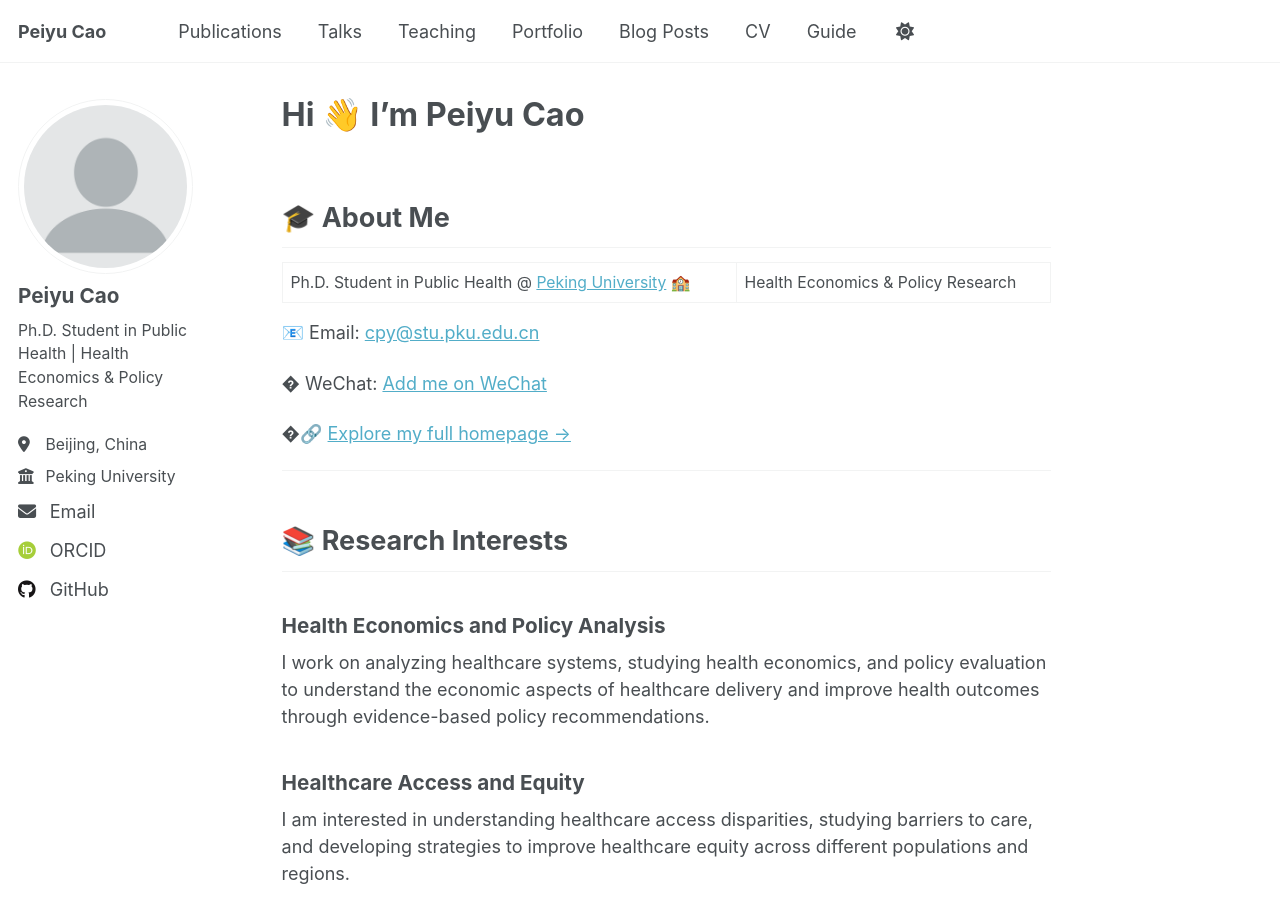
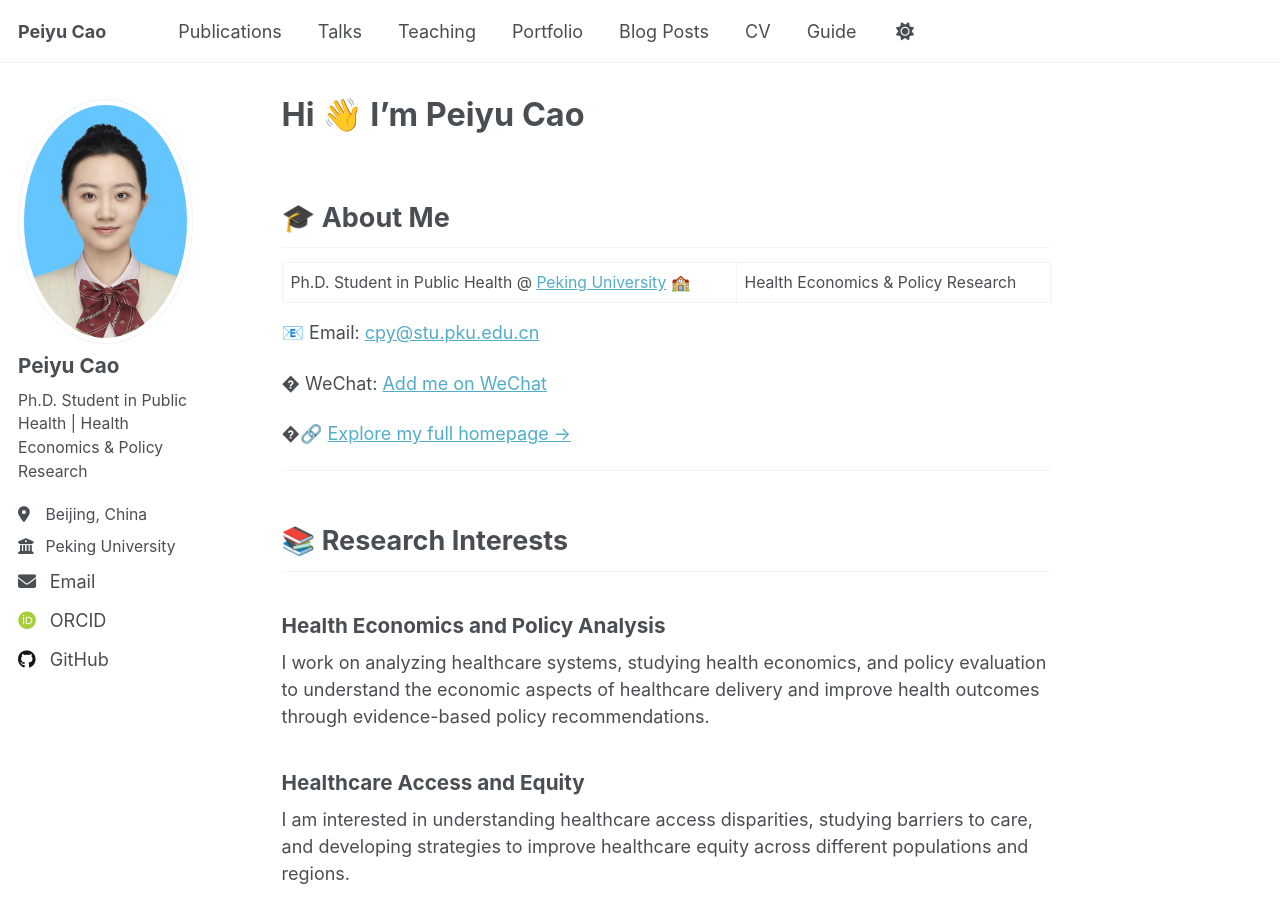
Before and after one commit to Peiyu-Cao/Peiyu-Cao.github.io, a Jekyll site: the page built from _pages/about.md, in a window 1280 px wide and 900 px high. Built offline with Jekyll 4.4.1, drawn with Linux system fonts in a browser that asks for light colours; some web fonts are replaced; a script that is not in the unit is left out.

Commit message:
Update _config.yml

```diff
--- a/_config.yml
+++ b/_config.yml
@@ -23,7 +23,7 @@ repository               : "Peiyu-Cao/Peiyu-Cao.github.io"
 #               Additional customization can be done by editing /_includes/author-profile.html
 author:
   # Biographic information
-  avatar           : "profile.png"
+  avatar           : "../images/avatar.png"
   name             : "Peiyu Cao"
   pronouns         : # example: "she/her"
   bio              : "Ph.D. Student in Public Health | Health Economics & Policy Research"
```
